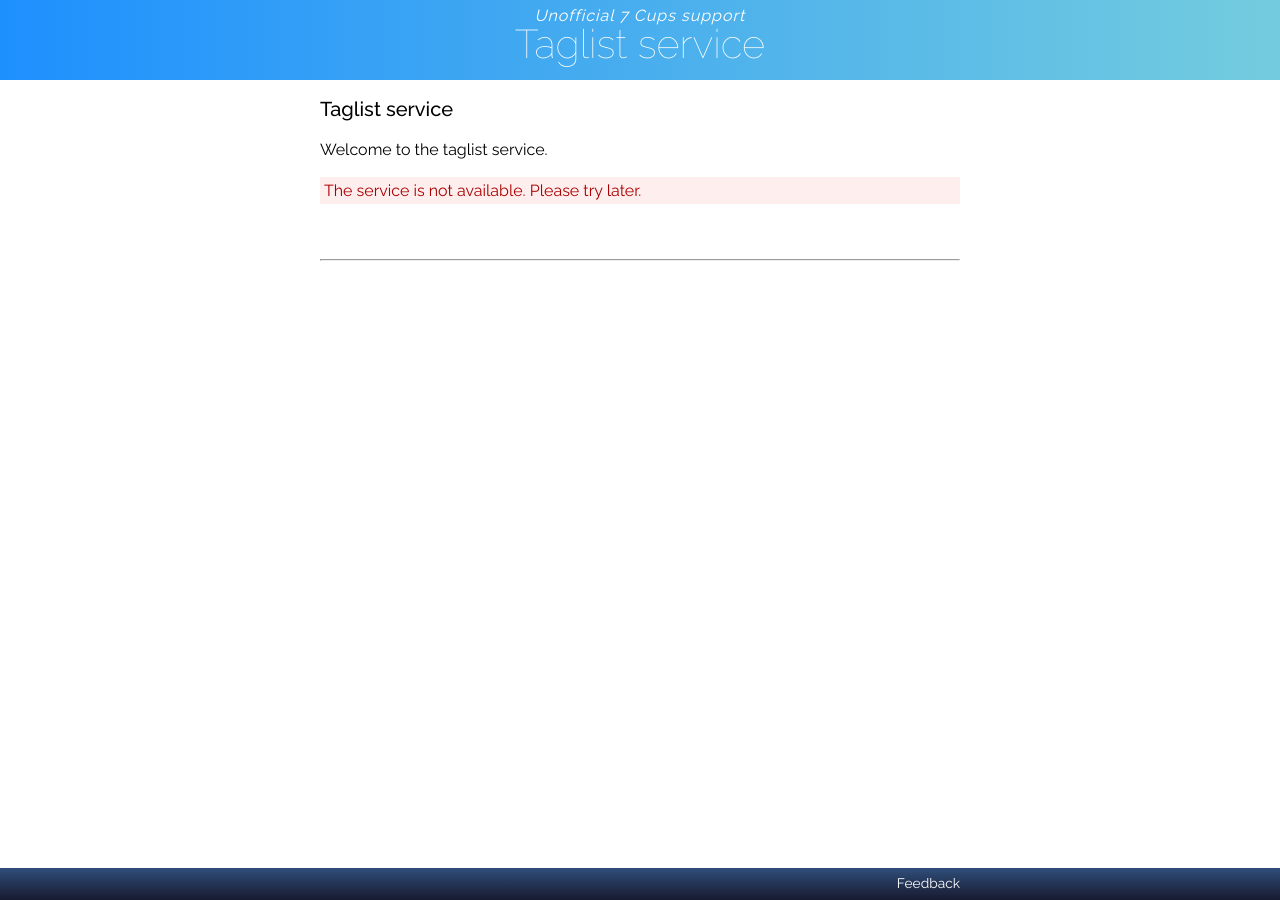
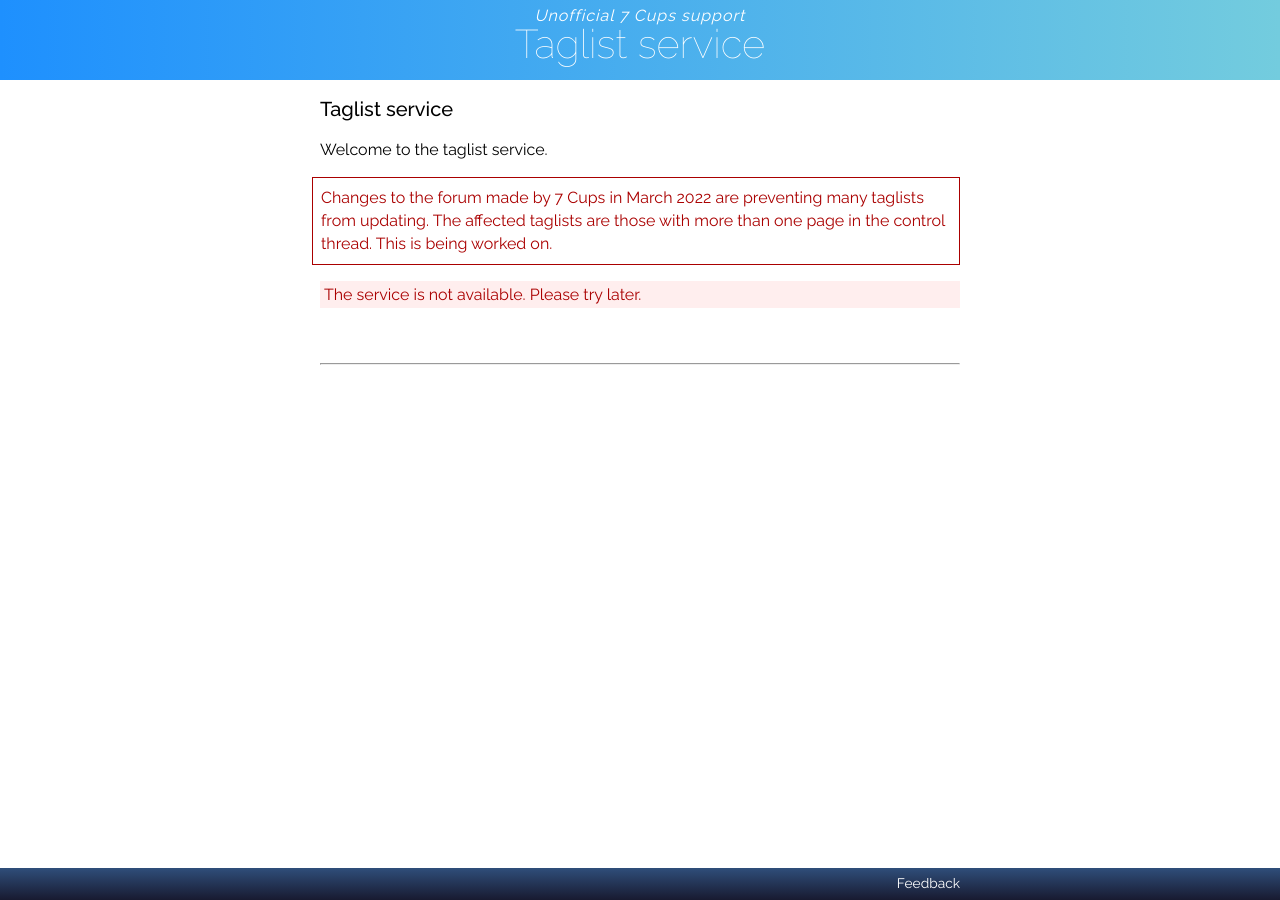
Before and after one commit to RarelyCharlie/rarelycharlie.github.io, a Jekyll site: the page built from taglist.md, in a window 1280 px wide. Built offline with Jekyll 4.4.1, drawn with Linux system fonts in a browser that asks for light colours.

Commit message:
taglist outage

```diff
--- a/taglist.md
+++ b/taglist.md
@@ -372,6 +372,8 @@ init = function () {
 ## Taglist service {#init}
 Welcome to the taglist service.
 
+<p style="color: #a00; border: 1px solid #a00; padding: 1ex; margin-left: -1ex;">Changes to the forum made by 7 Cups in March 2022 are preventing many taglists from updating. The affected taglists are those with more than one page in the control thread. This is being worked on.</p>
+
 The service is starting. This can take around 15 seconds...<span id="start-spin" class="spinner"></span>
 {:#start}
 
```
Also changed, not shown: _howto/taglist.md (+3 -0 lines).
